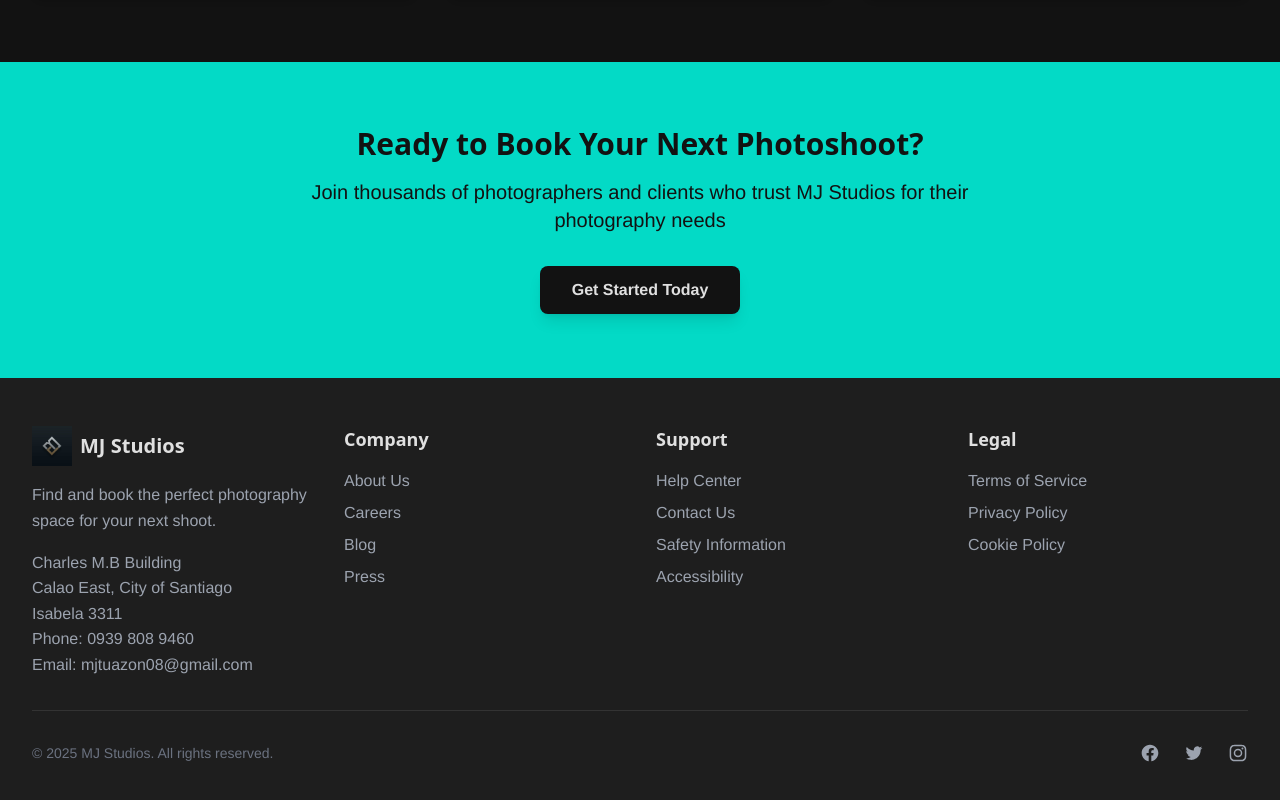
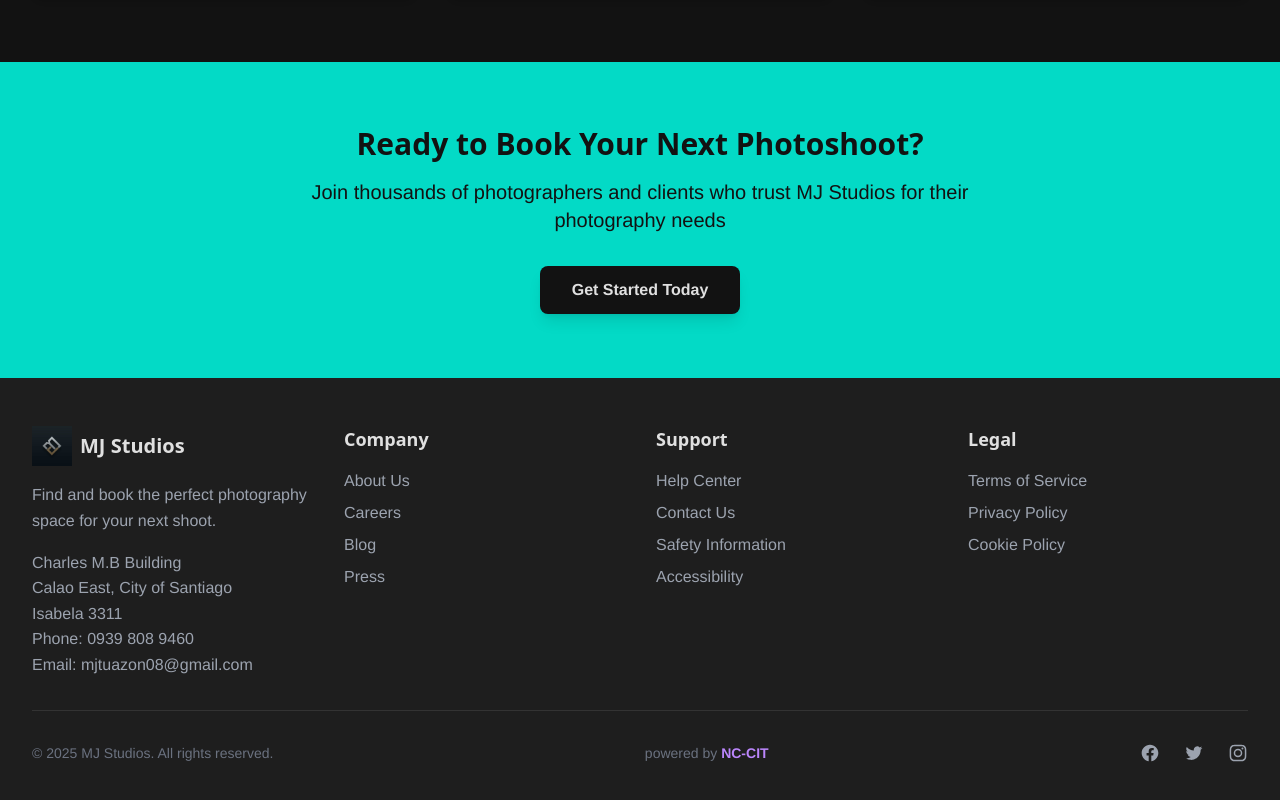
Before and after one commit to GoltZzz/Booking, a React (Vite) app in the folder client/: page / in a window 1280 px wide. Shown: the part 2294-3094 px from the top of the page. Built offline with nearby package versions, Linux system fonts and the light colour scheme; no server answers.

Commit message:
added nc cit

```diff
--- a/client/src/pages/LandingPage.jsx
+++ b/client/src/pages/LandingPage.jsx
@@ -533,6 +533,15 @@ const LandingPage = () => {
 						<p className="text-gray-500 text-sm">
 							© {new Date().getFullYear()} MJ Studios. All rights reserved.
 						</p>
+						<p className="text-gray-500 text-sm ">
+							powered by{" "}
+							<a
+								className="font-semibold text-[#bb86fc]"
+								href="https://www.northeasterncollege.edu.ph/college-of-information-technology-bsit/">
+								NC-CIT
+							</a>
+						</p>
+
 						<div className="flex space-x-6 mt-4 md:mt-0">
 							<a
 								href="#"
```
Also changed, not shown: client/src/assets/images/nc cit.png (added).
